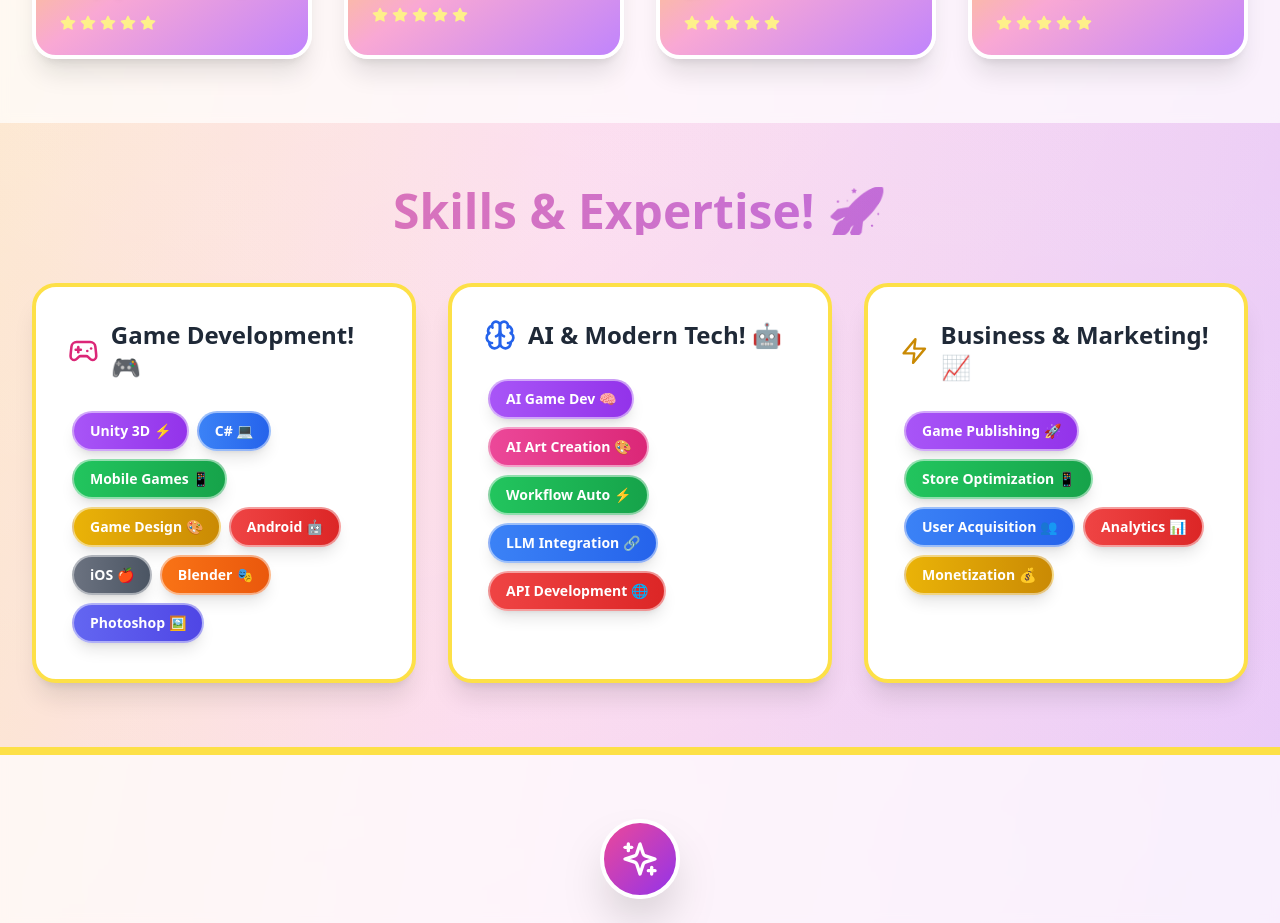
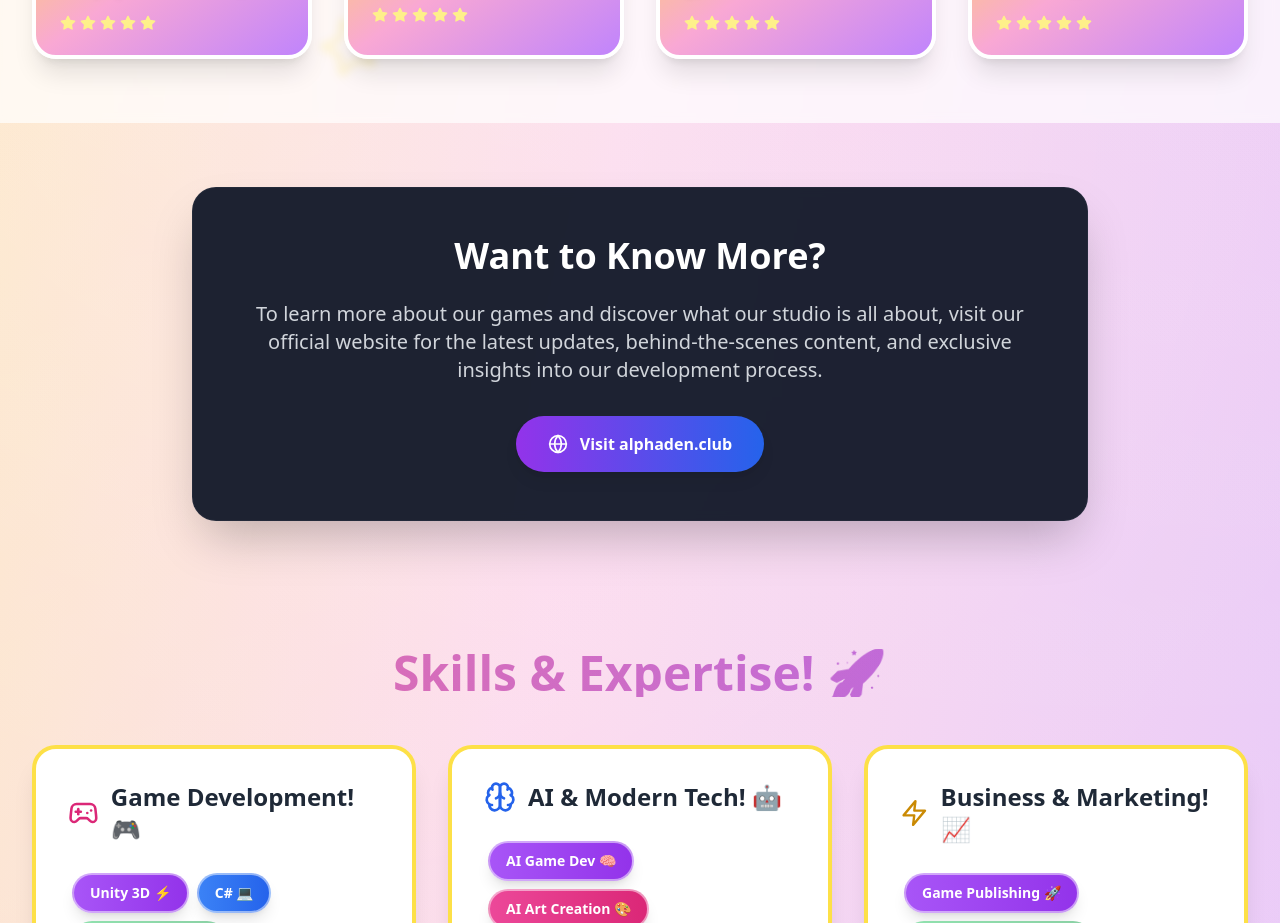
Before and after one commit to JamesDeRaja/portfolio, a React (Vite) app: page / in a window 1280 px wide. Shown: the part 3623-4546 px from the top of the page. Built offline with nearby package versions, Linux system fonts and the light colour scheme.

Commit message:
Update App.tsx

```diff
--- a/src/App.tsx
+++ b/src/App.tsx
@@ -548,6 +548,31 @@ function App() {
         </div>
       </section>
 
+      {/* Website Section */}
+      <section className="py-16 px-6">
+        <div className="max-w-4xl mx-auto">
+          <div className="bg-gray-900/95 backdrop-blur-sm border border-gray-700/30 rounded-3xl p-8 md:p-12 text-center shadow-2xl">
+            <h2 className="text-3xl md:text-4xl font-bold text-white mb-6">
+              Want to Know More?
+            </h2>
+            <p className="text-gray-300 text-lg md:text-xl mb-8 leading-relaxed">
+              To learn more about our games and discover what our studio is all about, visit our official
+              website for the latest updates, behind-the-scenes content, and exclusive insights into our
+              development process.
+            </p>
+            <a
+              href="https://alphaden.club"
+              target="_blank"
+              rel="noopener noreferrer"
+              className="inline-flex items-center gap-3 bg-gradient-to-r from-purple-600 to-blue-600 hover:from-purple-700 hover:to-blue-700 text-white font-semibold px-8 py-4 rounded-full transition-all duration-300 transform hover:scale-105 shadow-lg hover:shadow-xl"
+            >
+              <Globe className="w-5 h-5" />
+              Visit alphaden.club
+            </a>
+          </div>
+        </div>
+      </section>
+
       {/* Skills Section */}
       <section className="py-16">
         <div className="max-w-7xl mx-auto px-4 sm:px-6 lg:px-8">
```
